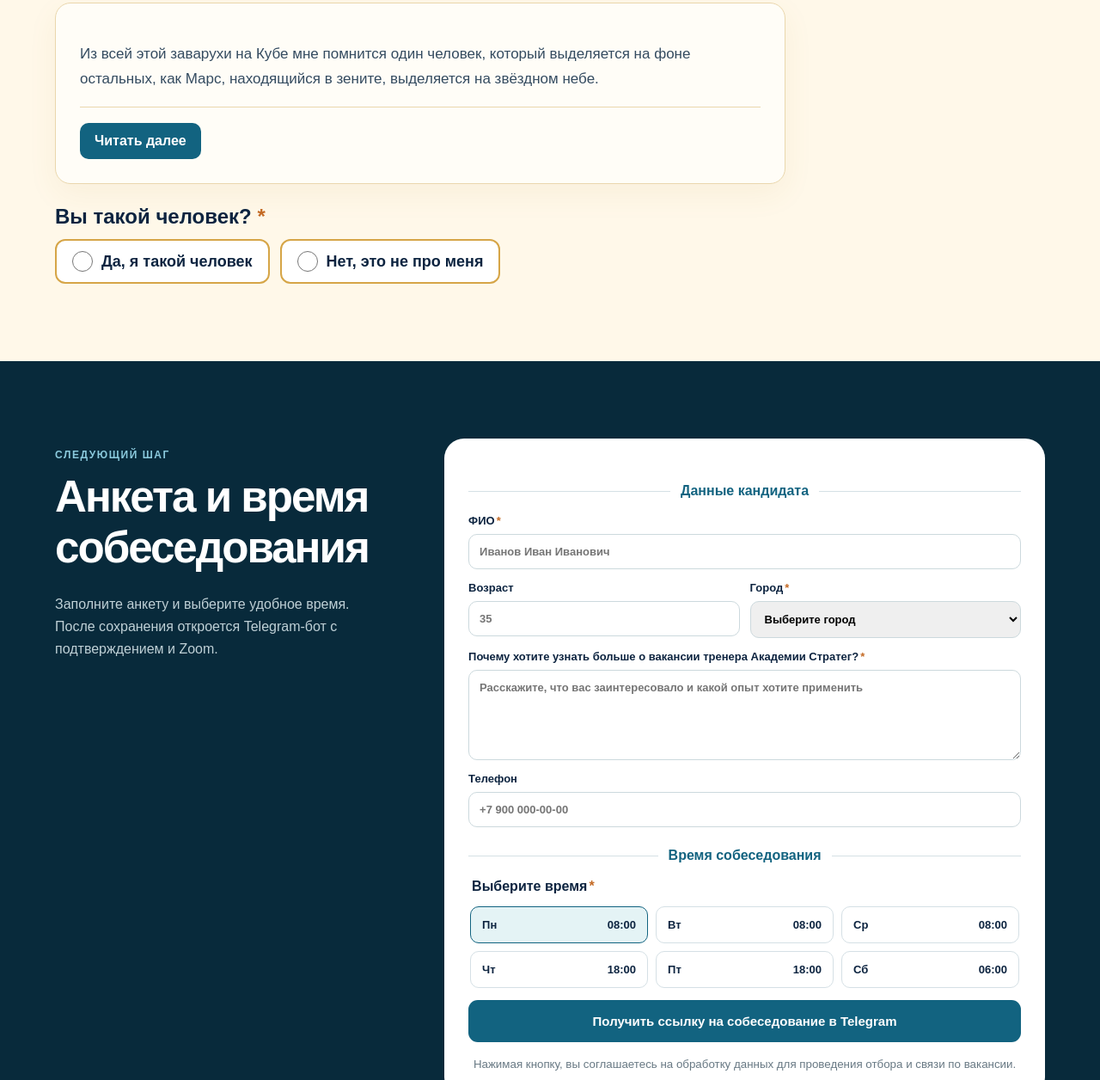
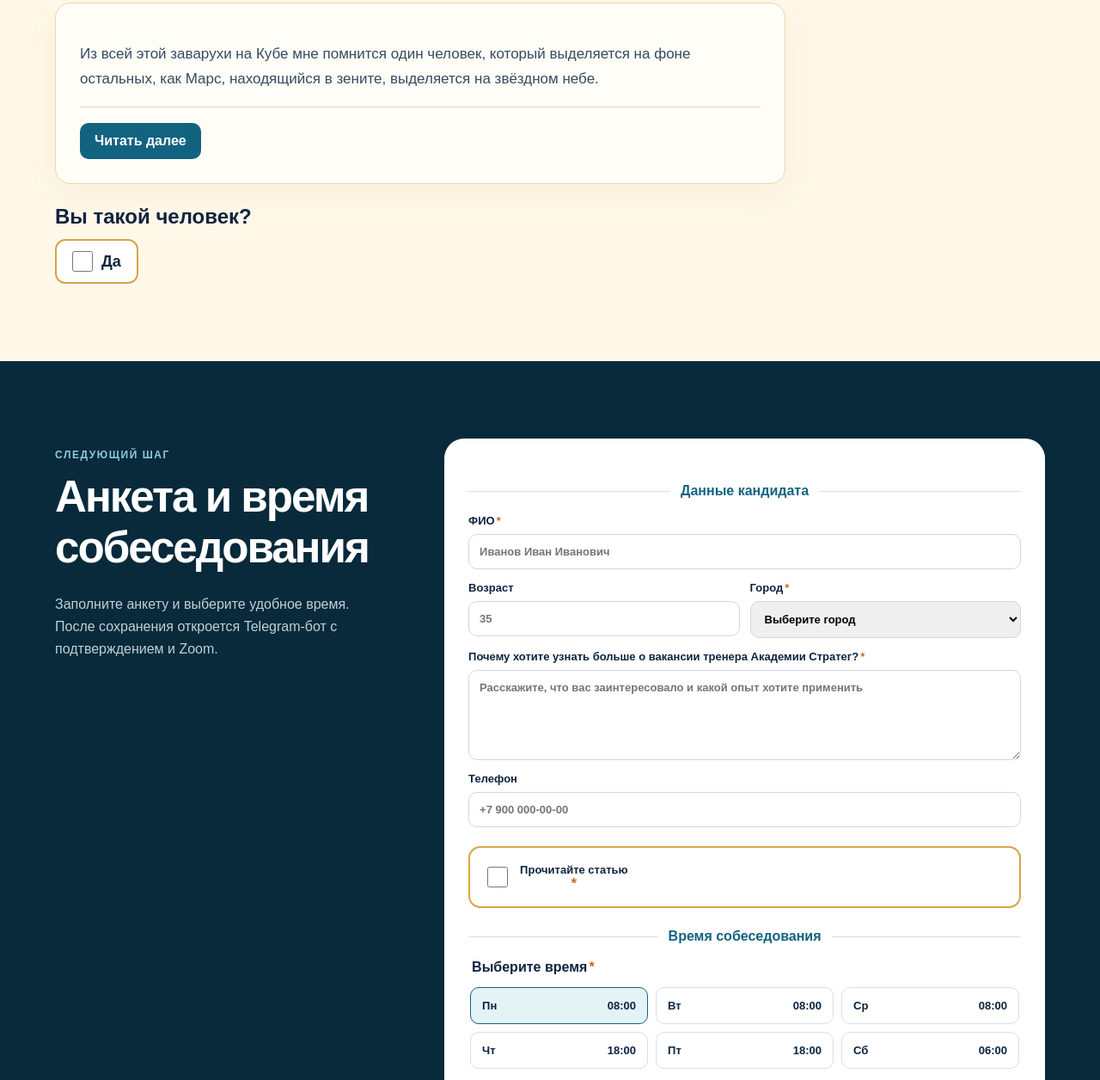
Before and after one commit to topregnetwork-sudo/academy-strateg-trainer, a plain HTML site: page index.html in a window 1280 px wide. Shown: the part 3013-4269 px from the top of the page at 86% size. Drawn offline with Linux system fonts and the light colour scheme.

Commit message:
Refine article confirmations in candidate form

```diff
--- a/index.html
+++ b/index.html
@@ -430,11 +430,8 @@
           </details>
         </article>
         <div class="garcia-answer">
-          <h3>Вы такой человек? <span class="required-marker" aria-label="обязательно">*</span></h3>
-          <div class="garcia-options" role="radiogroup" aria-label="Вы такой человек?">
-            <label class="garcia-confirm"><input type="radio" name="garciaConfirmed" value="true" form="candidateForm" required /><strong>Да, я такой человек</strong></label>
-            <label class="garcia-confirm"><input type="radio" name="garciaConfirmed" value="false" form="candidateForm" required /><strong>Нет, это не про меня</strong></label>
-          </div>
+          <h3>Вы такой человек?</h3>
+          <label class="garcia-confirm"><input type="checkbox" /><strong>Да</strong></label>
         </div>
       </section>
       <section class="section form-section" id="form">
@@ -502,6 +499,13 @@
               autocomplete="tel"
               placeholder="+7 900 000-00-00"
           /></label>
+          <label class="garcia-confirm"
+            ><input type="checkbox" name="garciaConfirmed" value="true" required />
+            <strong
+              >Прочитайте статью
+              <span class="required-marker" aria-label="обязательно">*</span></strong
+            ></label
+          >
           <div class="form-divider"><span>Время собеседования</span></div>
           <fieldset>
             <legend>
```
Also changed, not shown: vercel-funnel/public/index.html (+9 -5 lines).
